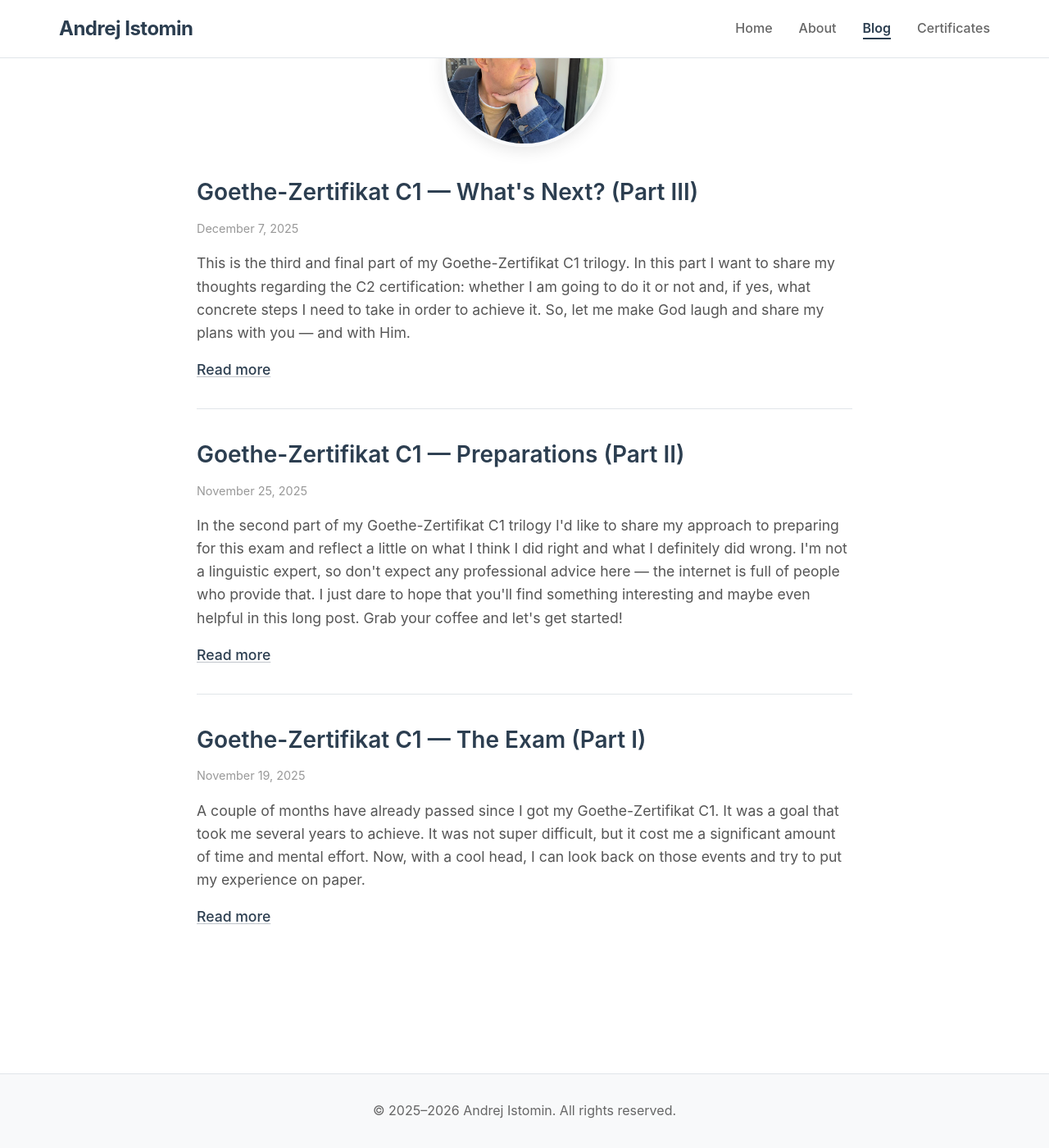
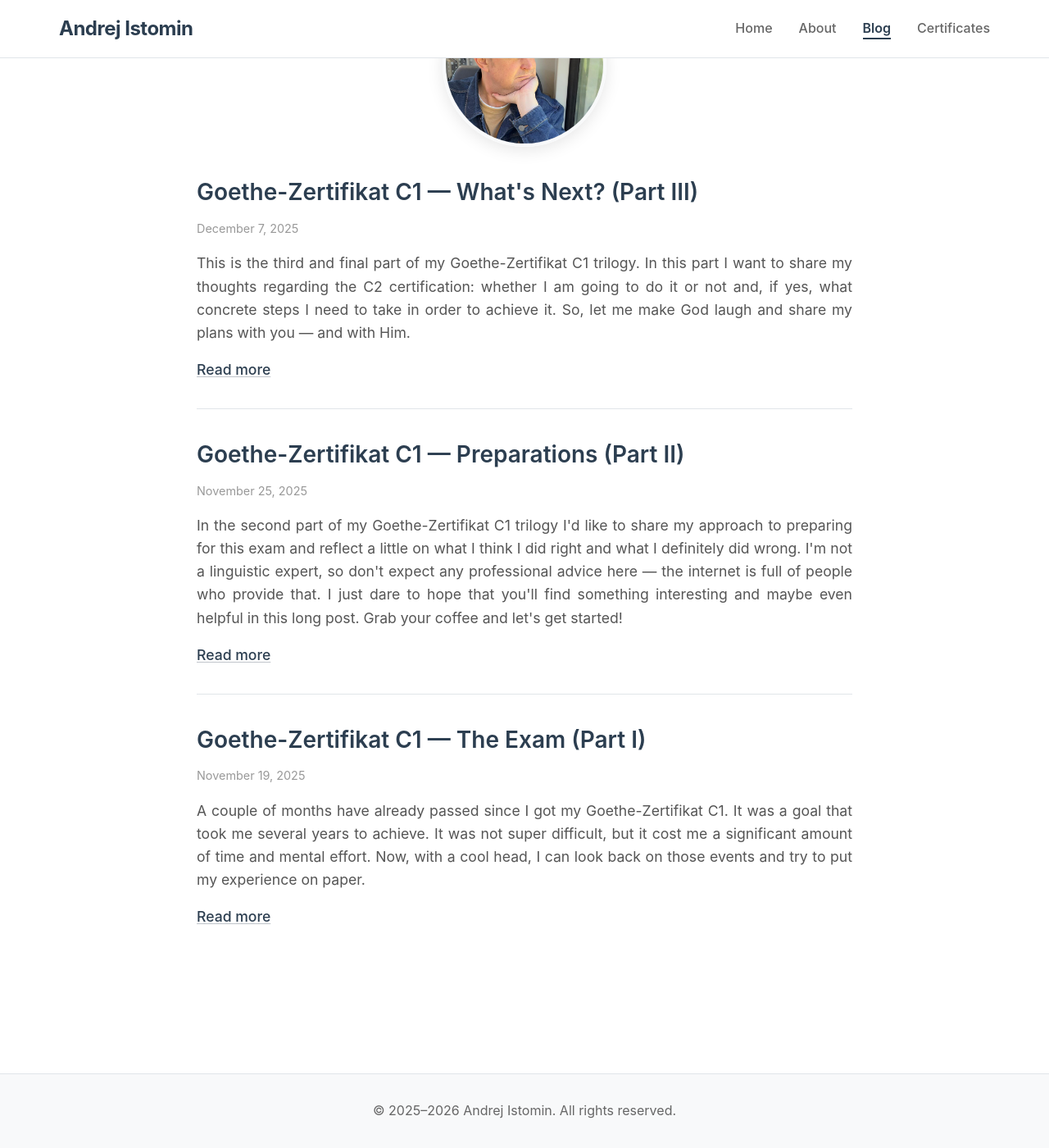
Before and after one commit to aistomin/aistomin.com, a Jekyll site: the page built from blog.markdown, in a window 1280 px wide and 1400 px high, scrolled down 205 px. Shown: the whole window at 82% size. Built offline with Jekyll 4.4.1, drawn with Linux system fonts in a browser that asks for light colours.

Commit message:
Issue #107. Blog excerpt was adjusted.

```diff
--- a/assets/css/main.css
+++ b/assets/css/main.css
@@ -315,6 +315,7 @@ a:hover {
 }
 
 .blog-post {
+    width: 100%;
     padding-bottom: 2rem;
     margin-bottom: 2rem;
     border-bottom: 1px solid #e1e5e9;
@@ -349,6 +350,8 @@ a:hover {
     color: #555;
     margin-bottom: 1rem;
     line-height: 1.6;
+    text-align: justify;
+    max-width: 100%;
 }
 
 .read-more {
```
